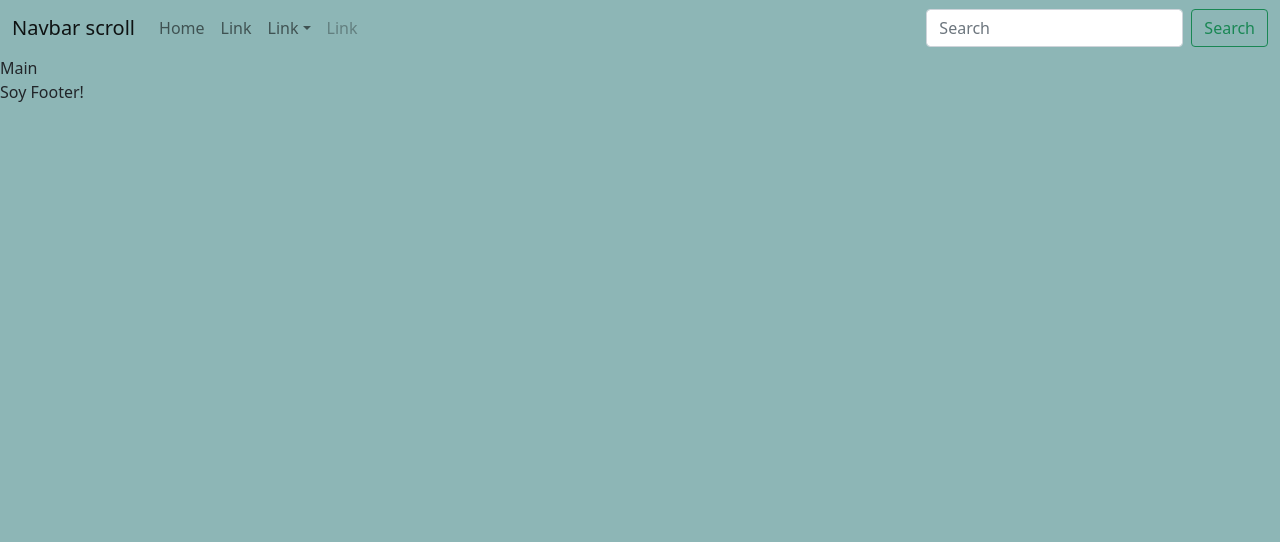
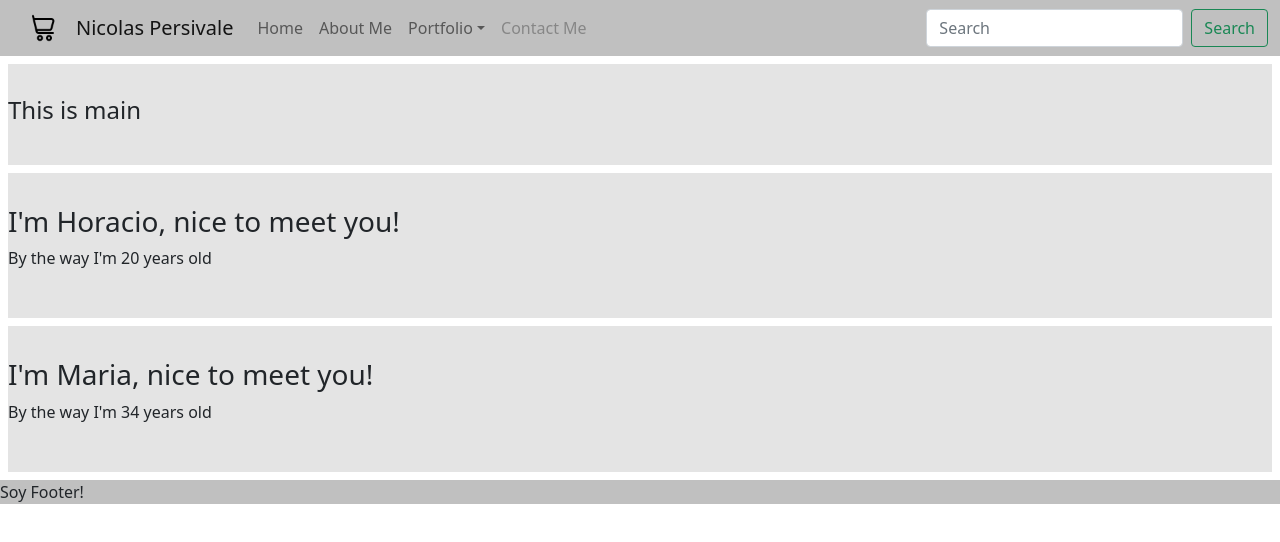
Before and after one commit to NPersivale/Proyecto-CoderhouseReactJS, a React (Create React App) app: page / in a window 1280 px wide. Shown: the top 542 px of the page. Built offline with nearby package versions, Linux system fonts and the light colour scheme.

Commit message:
3rd challenge commit

```diff
--- a/src/App.js
+++ b/src/App.js
@@ -1,12 +1,15 @@
-import NavBar from "./components/NavBar";
 import Main from "./components/Main";
 import Footer from "./components/Footer";
+import Header from "./components/Header";
+import ItemListContainer from "./components/ItemListContainer";
 
 function App(){
     return (
     <>
-        <NavBar/>
+        <Header/>
         <Main/>
+        <ItemListContainer name="Horacio" age={20}/>
+        <ItemListContainer name="Maria" age={34}/>
         <Footer/>
     </>
     )
--- /dev/null
+++ b/src/components/CartWidget.js
@@ -0,0 +1,9 @@
+import pic from "../assets/shoppingcart.png"
+
+const CartWidget = () => {
+    return (
+        <img id="shoppingCart" src={pic} />
+    )
+}
+
+export default CartWidget
--- /dev/null
+++ b/src/components/Header.js
@@ -0,0 +1,12 @@
+import NavBar from "./NavBar"
+
+
+const Header = () => {
+    return (
+        <header>
+            <NavBar sticky="top"/>
+        </header>
+    )
+}
+
+export default Header
--- /dev/null
+++ b/src/components/ItemListContainer.js
@@ -0,0 +1,10 @@
+const ItemListContainer = (props) => {
+    return (
+        <div id="ItemListContainer">
+            <h3>I'm {props.name}, nice to meet you!</h3>
+            <p>By the way I'm {props.age} years old</p>
+        </div>
+    )
+}
+
+export default ItemListContainer
--- a/src/components/Main.js
+++ b/src/components/Main.js
@@ -1,8 +1,12 @@
 import React from 'react'
 
-const Main = () => {
+const Main = (props) => {
     return (
-    <div>Main</div>
+    <main>
+        <div>
+            <h4>This is main</h4>
+        </div>
+    </main>
     )
 }
 
--- a/src/components/NavBar.js
+++ b/src/components/NavBar.js
@@ -1,10 +1,13 @@
 import { Container, Navbar, Nav, NavDropdown, Form, FormControl, Button } from "react-bootstrap";
+import CartWidget from "./CartWidget";
 
 const NavBar = () => {
     return (
-        <Navbar className="navbar" expand="lg">
+        <>
+            <Navbar id="navbar" expand="lg">
                 <Container fluid>
-                <Navbar.Brand href="#">Navbar scroll</Navbar.Brand>
+                <CartWidget />
+                    <Navbar.Brand href="#">Nicolas Persivale</Navbar.Brand>
                     <Navbar.Toggle aria-controls="navbarScroll" />
                     <Navbar.Collapse id="navbarScroll">
                         <Nav
@@ -13,17 +16,17 @@ const NavBar = () => {
                             navbarScroll
                         >
                             <Nav.Link href="#action1">Home</Nav.Link>
-                        <Nav.Link href="#action2">Link</Nav.Link>
-                        <NavDropdown title="Link" id="navbarScrollingDropdown">
-                            <NavDropdown.Item href="#action3">Action</NavDropdown.Item>
-                            <NavDropdown.Item href="#action4">Another action</NavDropdown.Item>
+                            <Nav.Link href="#action2">About Me</Nav.Link>
+                            <NavDropdown title="Portfolio" id="navbarScrollingDropdown">
+                                <NavDropdown.Item href="#action3">Web Development</NavDropdown.Item>
+                                <NavDropdown.Item href="#action4">UX/UI</NavDropdown.Item>
                                 <NavDropdown.Divider />
                                 <NavDropdown.Item href="#action5">
-                                Something else here
+                                    Python
                                 </NavDropdown.Item>
                             </NavDropdown>
                             <Nav.Link href="#" disabled>
-                            Link
+                                Contact Me
                             </Nav.Link>
                         </Nav>
                         <Form className="d-flex">
@@ -38,6 +41,7 @@ const NavBar = () => {
                     </Navbar.Collapse>
                 </Container>
             </Navbar>
+        </>
     );
 };
 
--- a/src/styles.scss
+++ b/src/styles.scss
@@ -1,14 +1,29 @@
-$color1: rgb(141, 182, 182);
-$color2: yellow;
+$color1: rgb(192, 192, 192);
+$color2: rgb(228, 228, 228);
 $color3: red;
 
 *{
     margin: 0;
     padding: 0;
     box-sizing: border-box;
-    background-color: $color1;
 }
 
 html, body, #root{
     height: 100vh;
 }
+
+header, footer{
+    background-color: $color1;
+}
+
+main, #ItemListContainer{
+    background-color: $color2;
+    padding: 2rem 0 2rem 0;
+    margin: 0.5rem;
+}
+
+#shoppingCart{
+    width: 2rem;
+    height: 2rem;
+    margin: 0 1rem 0 1rem;
+}
```
Also changed, not shown: src/assets/shoppingcart.png (added). Lines whose indentation alone changed are shown as unchanged.
